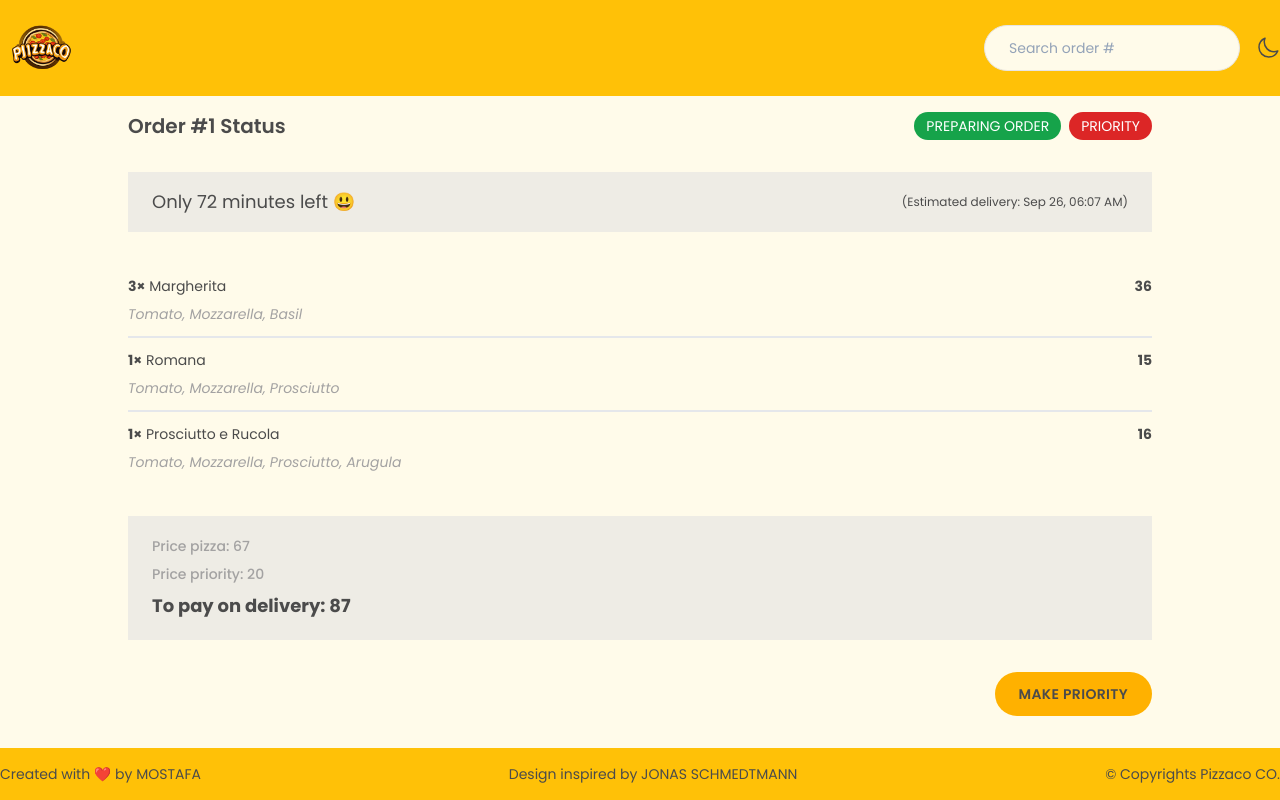
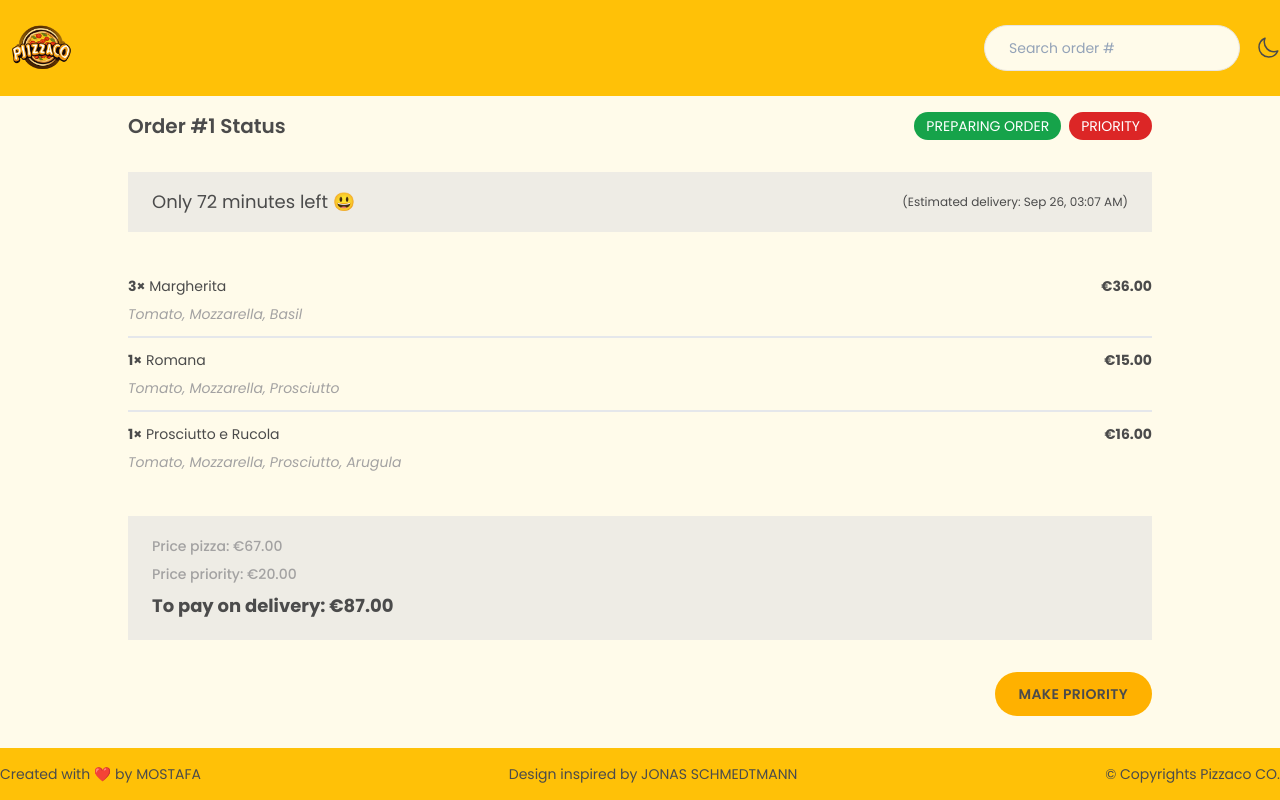
Before and after one commit to mostafa-elsayed19/Pizzaco, a React (Vite) app: page /order/1 in a window 1280 px wide. Built offline with nearby package versions, Linux system fonts and the light colour scheme.

Commit message:
Added formatDate and formatCurrency helpers, modified order and orderItem component accordingly

```diff
--- a/src/features/order/Order.tsx
+++ b/src/features/order/Order.tsx
@@ -3,6 +3,7 @@ import { useParams } from "react-router-dom";
 import Button from "../../ui/Button";
 import Container from "../../ui/Container";
 import OrderItem from "./OrderItem";
+import { formatCurrency, formatDate } from "./../../utils/helpers";
 
 interface OrderItem {
   pizzaId: number;
@@ -12,6 +13,8 @@ interface OrderItem {
   totalPrice: number;
   ingredients: string[];
 }
+
+const date = "2024-09-26T03:07:11.152Z";
 
 const fakeData: OrderItem[] = [
   {
@@ -58,7 +61,9 @@ function Order() {
 
       <section className="flex items-center justify-between bg-stone-200/70 px-6 py-4 dark:bg-main-color">
         <h2 className="text-lg font-normal">Only 72 minutes left 😃</h2>
-        <span className="text-xs">(Estimated delivery: Sep 26, 06:07 AM)</span>
+        <span className="text-xs">
+          (Estimated delivery: {formatDate(date)})
+        </span>
       </section>
 
       <section>
@@ -70,12 +75,16 @@ function Order() {
       </section>
 
       <section className="space-y-2 bg-stone-200/70 px-6 py-5 text-secondary-color dark:bg-main-color">
-        <p className="text-sm font-medium">Price pizza: {orderPrice}</p>
+        <p className="text-sm font-medium">
+          Price pizza: {formatCurrency(orderPrice)}
+        </p>
         {priority && (
-          <p className="text-sm font-medium">Price priority: {priorityPrice}</p>
+          <p className="text-sm font-medium">
+            Price priority: {formatCurrency(priorityPrice)}
+          </p>
         )}
         <p className="font-bold text-text-color">
-          To pay on delivery: {orderPrice + priorityPrice}
+          To pay on delivery: {formatCurrency(orderPrice + priorityPrice)}
         </p>
       </section>
 
--- a/src/features/order/OrderItem.tsx
+++ b/src/features/order/OrderItem.tsx
@@ -1,3 +1,5 @@
+import { formatCurrency } from "./../../utils/helpers";
+
 function OrderItem({
   item,
 }: {
@@ -15,7 +17,7 @@ function OrderItem({
         <p>
           <span className="font-bold">{quantity}&times;</span> {name}
         </p>
-        <p className="font-bold">{totalPrice}</p>
+        <p className="font-bold">{formatCurrency(totalPrice)}</p>
       </div>
       <p className="text-sm capitalize italic text-secondary-color">
         {ingredients?.join(", ")}
--- /dev/null
+++ b/src/utils/helpers.ts
@@ -0,0 +1,37 @@
+export function formatCurrency(value: number) {
+  return new Intl.NumberFormat("en", {
+    style: "currency",
+    currency: "EUR",
+  }).format(value);
+}
+
+export function formatDate(dateStr: string) {
+  return new Intl.DateTimeFormat("en", {
+    day: "numeric",
+    month: "short",
+    hour: "2-digit",
+    minute: "2-digit",
+  }).format(new Date(dateStr));
+}
+
+// export function formatCurrency(value) {
+//   return new Intl.NumberFormat("en", {
+//     style: "currency",
+//     currency: "EUR",
+//   }).format(value);
+// }
+
+// export function formatDate(dateStr) {
+//   return new Intl.DateTimeFormat("en", {
+//     day: "numeric",
+//     month: "short",
+//     hour: "2-digit",
+//     minute: "2-digit",
+//   }).format(new Date(dateStr));
+// }
+
+// export function calcMinutesLeft(dateStr) {
+//   const d1 = new Date().getTime();
+//   const d2 = new Date(dateStr).getTime();
+//   return Math.round((d2 - d1) / 60000);
+// }
```
